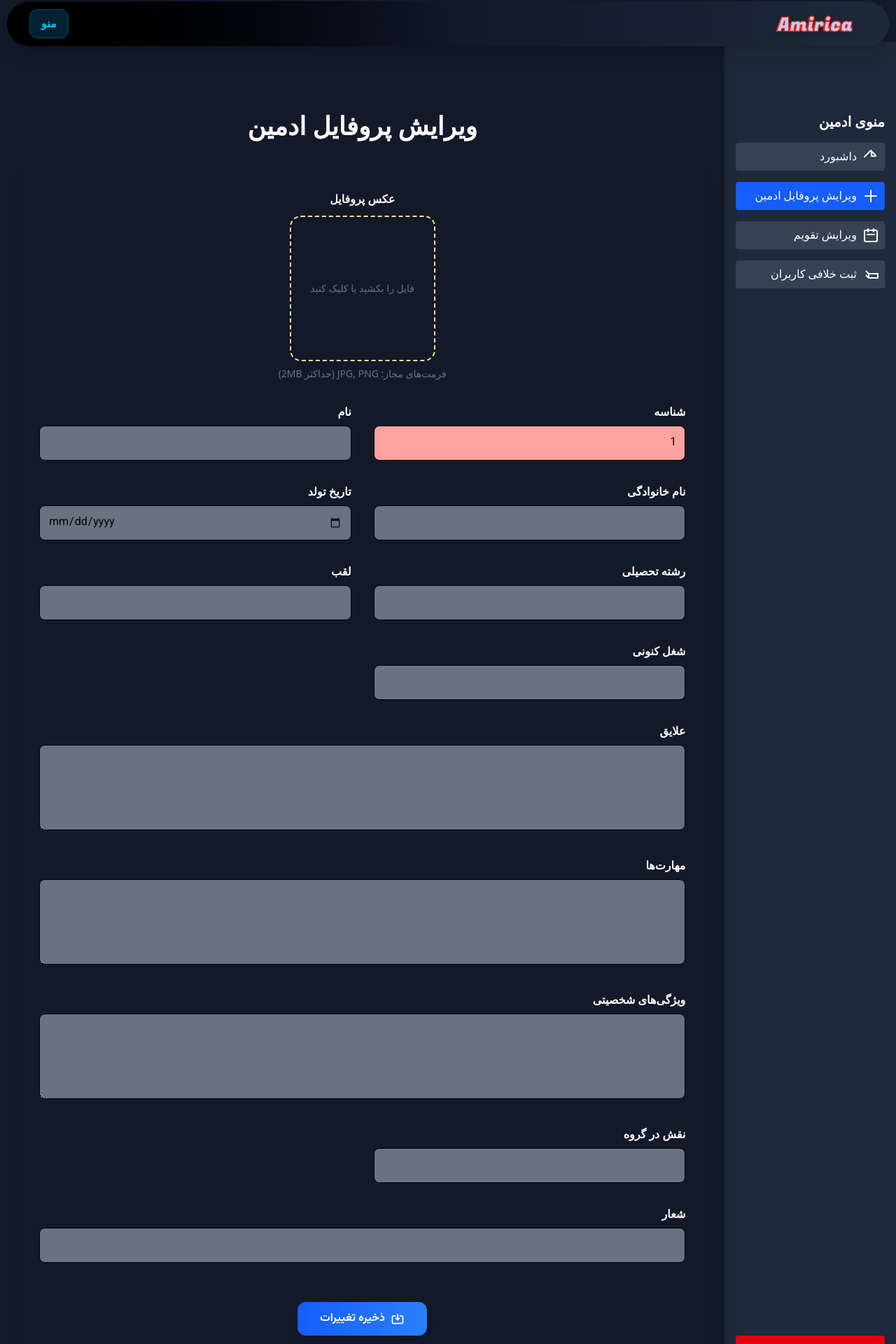
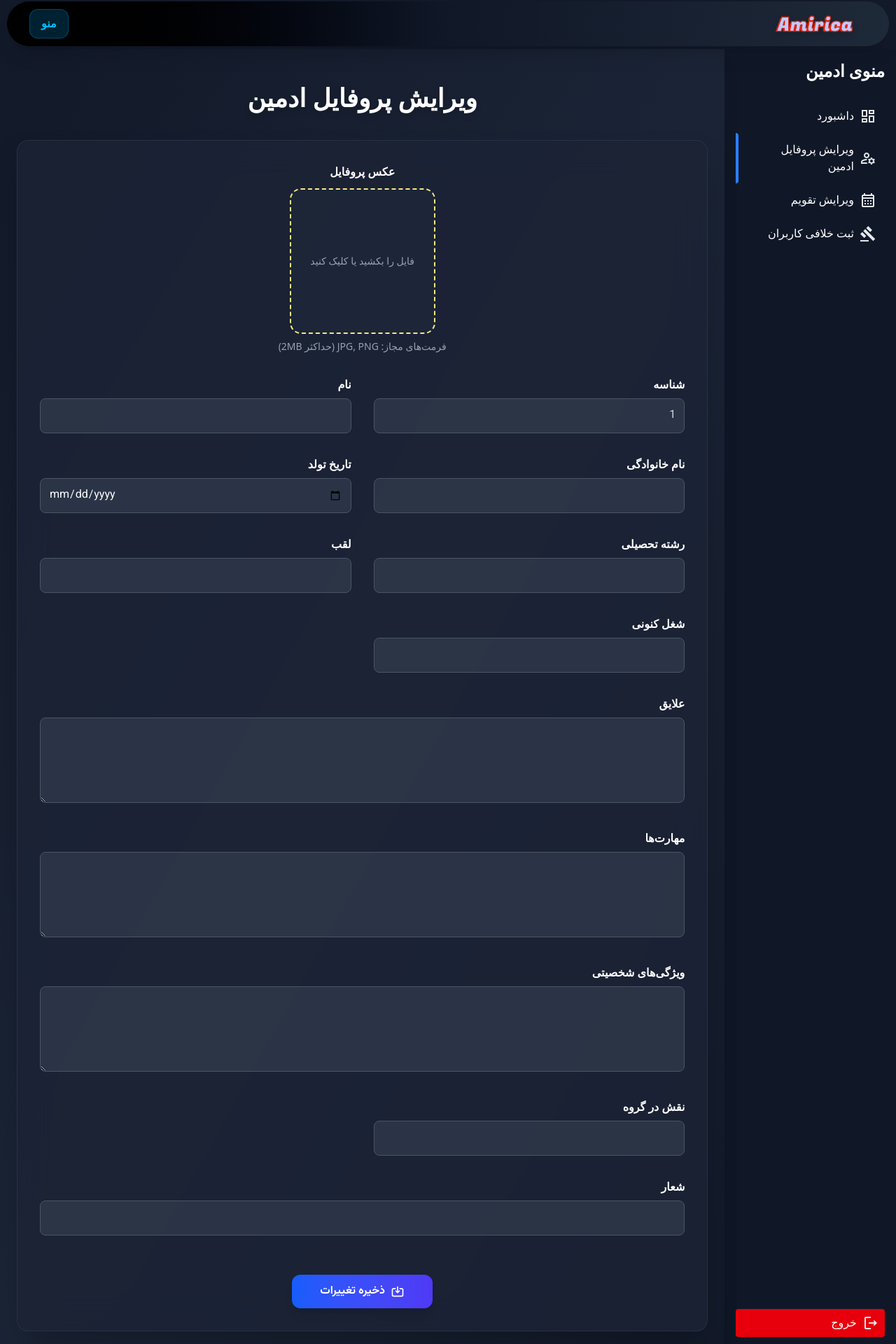
Before and after one commit to HesamPourabbasian/Amirica_front, a Vue app: page /edit-profile-admin in a window 1280 px wide. Shown: the part 10-1930 px from the top of the page at 70% size. Built offline with nearby package versions, Linux system fonts and the light colour scheme; a web font is replaced by a local one.

Commit message:
changed admin  dashboard ui

```diff
--- a/src/components/AdminProfileEdit.vue
+++ b/src/components/AdminProfileEdit.vue
@@ -1,24 +1,30 @@
 <template>
-  <div class="h-[70px] bg-[#121929]"></div>
+  <div class="h-[80px] bg-[#121929]"></div>
 
   <div class="flex">
     <AdminSidebar />
+
+    <!-- Main container -->
     <div
-      class="p-6 bg-[#121929] w-[85%] pt-[100px] shadow-xl font-sans"
+      class="p-6 bg-gradient-to-br from-[#121929] via-[#1b2436] to-[#121929] w-[85%] pt-[50px] min-h-screen shadow-xl font-sans"
       dir="rtl"
     >
-      <h1 class="text-4xl font-extrabold mb-10 text-white text-center">
+      <h1
+        class="text-4xl font-extrabold mb-10 text-white text-center drop-shadow-lg"
+      >
         ویرایش پروفایل ادمین
       </h1>
+
+      <!-- Form card -->
       <form
         @submit.prevent="saveProfile"
-        class="grid grid-cols-1 md:grid-cols-2 gap-8 bg-[#121929] p-8 rounded-2xl shadow-lg"
+        class="grid grid-cols-1 md:grid-cols-2 gap-8 bg-[#1c2436]/80 backdrop-blur-xl p-8 rounded-2xl shadow-2xl border border-gray-700/50"
       >
         <!-- عکس پروفایل -->
         <div class="md:col-span-2 flex flex-col items-center">
           <label class="block text-white font-semibold mb-3">عکس پروفایل</label>
           <div
-            class="relative border-2 border-dashed rounded-2xl p-6 w-52 h-52 flex items-center justify-center cursor-pointer border-amber-200 hover:border-blue-600 transition duration-300"
+            class="relative border-2 border-dashed rounded-2xl p-6 w-52 h-52 flex items-center justify-center cursor-pointer border-amber-200 hover:border-blue-500 transition-all duration-300 bg-[#202a3b]/60"
             @dragover.prevent
             @drop.prevent="handleDrop"
             @click="fileInput.click()"
@@ -34,16 +40,16 @@
               v-if="previewImage"
               :src="previewImage"
               alt="پروفایل"
-              class="w-full h-full object-cover rounded-2xl shadow-md"
+              class="w-full h-full object-cover rounded-2xl shadow-lg"
             />
-            <span v-else class="text-gray-500 text-center text-sm"
-              >فایل را بکشید یا کلیک کنید</span
-            >
+            <span v-else class="text-gray-400 text-center text-sm">
+              فایل را بکشید یا کلیک کنید
+            </span>
           </div>
-          <p v-if="imageError" class="text-red-500 text-sm mt-2">
+          <p v-if="imageError" class="text-red-400 text-sm mt-2">
             {{ imageError }}
           </p>
-          <p class="text-sm text-gray-500 mt-2">
+          <p class="text-sm text-gray-400 mt-2">
             فرمت‌های مجاز: JPG, PNG (حداکثر 2MB)
           </p>
         </div>
@@ -54,22 +60,21 @@
           <input
             v-model="profile.شناسه"
             type="number"
-            class="w-full border rounded-lg p-3 bg-red-300 cursor-not-allowed"
+            class="w-full border border-gray-600 rounded-lg p-3 bg-gray-700/60 text-gray-300 cursor-not-allowed"
             disabled
           />
         </div>
 
-        <!-- نام -->
         <!-- نام -->
         <div>
           <label class="block text-white font-semibold mb-2">نام</label>
           <input
             v-model="profile.نام"
             type="text"
-            class="w-full border bg-gray-500 rounded-lg p-3 focus:ring-2 focus:ring-blue-400 transition"
+            class="w-full border border-gray-600 bg-gray-700/60 text-white rounded-lg p-3 focus:ring-2 focus:ring-blue-400 transition"
             :class="{ 'border-red-500': errors.نام }"
           />
-          <p v-if="errors.نام" class="text-red-500 text-sm mt-1">
+          <p v-if="errors.نام" class="text-red-400 text-sm mt-1">
             {{ errors.نام }}
           </p>
         </div>
@@ -82,10 +87,10 @@
           <input
             v-model="profile.نام_خانوادگی"
             type="text"
-            class="w-full border bg-gray-500 rounded-lg p-3 focus:ring-2 focus:ring-blue-400 transition"
+            class="w-full border border-gray-600 bg-gray-700/60 text-white rounded-lg p-3 focus:ring-2 focus:ring-blue-400 transition"
             :class="{ 'border-red-500': errors.نام_خانوادگی }"
           />
-          <p v-if="errors.نام_خانوادگی" class="text-red-500 text-sm mt-1">
+          <p v-if="errors.نام_خانوادگی" class="text-red-400 text-sm mt-1">
             {{ errors.نام_خانوادگی }}
           </p>
         </div>
@@ -96,7 +101,7 @@
           <input
             v-model="profile.تاریخ_تولد"
             type="date"
-            class="w-full border bg-gray-500 rounded-lg p-3 focus:ring-2 focus:ring-blue-400 transition"
+            class="w-full border border-gray-600 bg-gray-700/60 text-white rounded-lg p-3 focus:ring-2 focus:ring-blue-400 transition"
           />
         </div>
 
@@ -106,79 +111,21 @@
           <input
             v-model="profile.رشته_تحصیلی"
             type="text"
-            class="w-full border bg-gray-500 rounded-lg p-3 focus:ring-2 focus:ring-blue-400 transition"
+            class="w-full border border-gray-600 bg-gray-700/60 text-white rounded-lg p-3 focus:ring-2 focus:ring-blue-400 transition"
           />
         </div>
 
-        <!-- لقب -->
-        <div>
-          <label class="block text-white font-semibold mb-2">لقب</label>
-          <input
-            v-model="profile.لقب"
-            type="text"
-            class="w-full border bg-gray-500 rounded-lg p-3 focus:ring-2 focus:ring-blue-400 transition"
-          />
-        </div>
-
-        <!-- شغل کنونی -->
-        <div>
-          <label class="block text-white font-semibold mb-2">شغل کنونی</label>
-          <input
-            v-model="profile.شغل_کنونی"
-            type="text"
-            class="w-full border bg-gray-500 rounded-lg p-3 focus:ring-2 focus:ring-blue-400 transition"
-          />
-        </div>
-
-        <!-- علایق -->
-        <div class="md:col-span-2">
-          <label class="block text-white font-semibold mb-2">علایق</label>
-          <textarea
-            v-model="profile.علایق"
-            class="w-full border bg-gray-500 rounded-lg p-3 focus:ring-2 focus:ring-blue-400 transition"
-            rows="4"
-          ></textarea>
-        </div>
-
-        <!-- مهارت‌ها -->
-        <div class="md:col-span-2">
-          <label class="block text-white font-semibold mb-2">مهارت‌ها</label>
-          <textarea
-            v-model="profile.مهارت‌ها"
-            class="w-full border bg-gray-500 rounded-lg p-3 focus:ring-2 focus:ring-blue-400 transition"
-            rows="4"
-          ></textarea>
-        </div>
-
-        <!-- ویژگی‌های شخصیتی -->
-        <div class="md:col-span-2">
-          <label class="block text-white font-semibold mb-2"
-            >ویژگی‌های شخصیتی</label
-          >
-          <textarea
-            v-model="profile.ویژگی‌های_شخصیتی"
-            class="w-full border bg-gray-500 rounded-lg p-3 focus:ring-2 focus:ring-blue-400 transition"
-            rows="4"
-          ></textarea>
-        </div>
-
-        <!-- نقش در گروه -->
-        <div>
-          <label class="block text-white font-semibold mb-2">نقش در گروه</label>
-          <input
-            v-model="profile.نقش_در_گروه"
-            type="text"
-            class="w-full border bg-gray-500 rounded-lg p-3 focus:ring-2 focus:ring-blue-400 transition"
-          />
-        </div>
-
-        <!-- شعار -->
-        <div class="md:col-span-2">
-          <label class="block text-white font-semibold mb-2">شعار</label>
-          <input
-            v-model="profile.شعار"
-            type="text"
-            class="w-full border bg-gray-500 rounded-lg p-3 focus:ring-2 focus:ring-blue-400 transition"
+        <!-- سایر فیلدها -->
+        <div v-for="field in fields" :key="field.key" :class="field.class">
+          <label class="block text-white font-semibold mb-2">{{
+            field.label
+          }}</label>
+          <component
+            :is="field.type === 'textarea' ? 'textarea' : 'input'"
+            v-model="profile[field.key]"
+            :type="field.type !== 'textarea' ? 'text' : undefined"
+            :rows="field.type === 'textarea' ? 4 : undefined"
+            class="w-full border border-gray-600 bg-gray-700/60 text-white rounded-lg p-3 focus:ring-2 focus:ring-blue-400 transition"
           />
         </div>
 
@@ -186,7 +133,7 @@
         <div class="md:col-span-2 flex justify-center mt-6">
           <button
             type="submit"
-            class="bg-gradient-to-r from-blue-600 to-blue-500 hover:from-blue-700 hover:to-blue-600 text-white font-semibold px-8 py-3 rounded-xl shadow-lg transition duration-300 ease-in-out flex items-center gap-2 transform hover:scale-105 hover:shadow-2xl"
+            class="bg-gradient-to-r from-blue-600 to-indigo-600 hover:from-blue-700 hover:to-indigo-700 text-white font-semibold px-10 py-3 rounded-xl shadow-lg transition-transform duration-300 ease-in-out flex items-center gap-2 transform hover:scale-105 hover:shadow-2xl"
           >
             <svg
               class="w-5 h-5"
@@ -217,10 +164,7 @@ import AdminSidebar from "@/components/AdminSidebar.vue";
 const fileInput = ref(null);
 const previewImage = ref(null);
 const imageError = ref("");
-const errors = reactive({
-  نام: "",
-  نام_خانوادگی: "",
-});
+const errors = reactive({ نام: "", نام_خانوادگی: "" });
 
 const profile = reactive({
   شناسه: 1,
@@ -234,10 +178,29 @@ const profile = reactive({
   علایق: "",
   مهارت‌ها: "",
   ویژگی‌های_شخصیتی: "",
-  بدهی‌ها: "",
   نقش_در_گروه: "",
   شعار: "",
 });
+
+const fields = [
+  { key: "لقب", label: "لقب" },
+  { key: "شغل_کنونی", label: "شغل کنونی" },
+  { key: "علایق", label: "علایق", type: "textarea", class: "md:col-span-2" },
+  {
+    key: "مهارت‌ها",
+    label: "مهارت‌ها",
+    type: "textarea",
+    class: "md:col-span-2",
+  },
+  {
+    key: "ویژگی‌های_شخصیتی",
+    label: "ویژگی‌های شخصیتی",
+    type: "textarea",
+    class: "md:col-span-2",
+  },
+  { key: "نقش_در_گروه", label: "نقش در گروه" },
+  { key: "شعار", label: "شعار", class: "md:col-span-2" },
+];
 
 const validateForm = () => {
   let isValid = true;
@@ -256,9 +219,8 @@ const validateForm = () => {
 };
 
 const validateImage = (file) => {
-  const maxSize = 2 * 1024 * 1024; // 2MB
+  const maxSize = 2 * 1024 * 1024;
   const allowedTypes = ["image/jpeg", "image/png"];
-
   if (!allowedTypes.includes(file.type)) {
     imageError.value = "فقط فرمت‌های JPG و PNG مجاز هستند";
     return false;
@@ -289,17 +251,15 @@ const handleDrop = (e) => {
 };
 
 const saveProfile = () => {
-  if (!validateForm()) {
-    return;
-  }
+  if (!validateForm()) return;
   console.log("Profile Saved:", profile);
   alert("پروفایل با موفقیت ذخیره شد ✅");
 };
 </script>
 
 <style scoped>
-/* پشتیبانی از فونت فارسی */
 @import url("https://fonts.googleapis.com/css2?family=Vazirmatn:wght@400;700&display=swap");
+
 body,
 input,
 textarea,
--- a/src/components/AdminSidebar.vue
+++ b/src/components/AdminSidebar.vue
@@ -1,82 +1,119 @@
 <template>
-  <div class="w-[20%] sm:w-64 bg-gray-800 text-white flex flex-col p-2 sm:p-4 space-y-4 pt-[100px] sm:pt-0">
-
-    <h2 class="hidden sm:block text-xl font-bold mb-4 text-right pt-[100px]">
+  <div
+    class="w-[15%] sm:w-64 bg-gray-900 text-white flex flex-col p-[5px] sm:p-4 shadow-lg"
+  >
+    <!-- Header only on large screens -->
+    <h2 class="hidden sm:block text-2xl font-bold mb-6 text-right">
       منوی ادمین
     </h2>
 
-    <!-- داشبورد -->
-    <router-link
-        :class="linkClass('/admin')"
-        to="/admin"
+    <!-- Dashboard -->
+    <router-link :class="linkClass('/admin')" to="/admin">
+      <span
+        class="material-icons-outlined text-gray-200 group-hover:text-white transition-colors"
       >
-      <svg xmlns="http://www.w3.org/2000/svg" class="w-6 h-6" fill="none" viewBox="0 0 24 24" stroke="currentColor">
-        <path stroke-linecap="round" stroke-linejoin="round" stroke-width="2" d="M3 12l2-2m0 0l7-7 7 7M13 5v6h6"/>
-      </svg>
-      <span class="hidden sm:inline">داشبورد</span>
+        dashboard
+      </span>
+      <span
+        class="hidden sm:inline ml-3 font-medium group-hover:text-white transition-colors"
+      >
+        داشبورد
+      </span>
+      <span
+        v-if="isActive('/admin')"
+        class="absolute left-0 top-0 h-full w-1 bg-blue-500 rounded-tr rounded-br"
+      ></span>
     </router-link>
 
-    <!-- ویرایش پروفایل -->
+    <!-- Edit Profile -->
     <router-link
       :class="linkClass('/edit-profile-admin')"
       to="/edit-profile-admin"
     >
-      <svg xmlns="http://www.w3.org/2000/svg" class="w-6 h-6" fill="none" viewBox="0 0 24 24" stroke="currentColor">
-        <path stroke-linecap="round" stroke-linejoin="round" stroke-width="2" d="M12 4v16m8-8H4"/>
-      </svg>
-      <span class="hidden sm:inline">ویرایش پروفایل ادمین</span>
+      <span
+        class="material-icons-outlined text-gray-200 group-hover:text-white transition-colors"
+      >
+        manage_accounts
+      </span>
+      <span
+        class="hidden sm:inline ml-3 font-medium group-hover:text-white transition-colors"
+      >
+        ویرایش پروفایل ادمین
+      </span>
+      <span
+        v-if="isActive('/edit-profile-admin')"
+        class="absolute left-0 top-0 h-full w-1 bg-blue-500 rounded-tr rounded-br"
+      ></span>
     </router-link>
 
-    <!-- ویرایش تقویم -->
-    <router-link
-        :class="linkClass('/cal_ed')"
-        to="/cal_ed"
+    <!-- Calendar Edit -->
+    <router-link :class="linkClass('/cal_ed')" to="/cal_ed">
+      <span
+        class="material-icons-outlined text-gray-200 group-hover:text-white transition-colors"
       >
-      <svg xmlns="http://www.w3.org/2000/svg" class="w-6 h-6" fill="none" viewBox="0 0 24 24" stroke="currentColor">
-        <path stroke-linecap="round" stroke-linejoin="round" stroke-width="2" d="M8 7V3m8 4V3m-9 8h10M5 21h14a2 2 0 002-2V7a2 2 0 00-2-2H5a2 2 0 00-2 2v12a2 2 0 002 2z"/>
-      </svg>
-      <span class="hidden sm:inline">ویرایش تقویم</span>
+        calendar_month
+      </span>
+      <span
+        class="hidden sm:inline ml-3 font-medium group-hover:text-white transition-colors"
+      >
+        ویرایش تقویم
+      </span>
+      <span
+        v-if="isActive('/cal_ed')"
+        class="absolute left-0 top-0 h-full w-1 bg-blue-500 rounded-tr rounded-br"
+      ></span>
     </router-link>
 
-    <!-- ثبت خلافی کاربران -->
-    <router-link
-        :class="linkClass('/violations')"
-        to="/violations"
+    <!-- Violations -->
+    <router-link :class="linkClass('/violations')" to="/violations">
+      <span
+        class="material-icons-outlined text-gray-200 group-hover:text-white transition-colors"
       >
-      <svg xmlns="http://www.w3.org/2000/svg" class="w-6 h-6" fill="none" viewBox="0 0 24 24" stroke="currentColor">
-        <path stroke-linecap="round" stroke-linejoin="round" stroke-width="2" d="M9 17v-6h13v6M9 17h13M9 17l-3.5-3.5M9 11L5.5 7.5"/>
-      </svg>
-      <span class="hidden sm:inline">ثبت خلافی کاربران</span>
+        gavel
+      </span>
+      <span
+        class="hidden sm:inline ml-3 font-medium group-hover:text-white transition-colors"
+      >
+        ثبت خلافی کاربران
+      </span>
+      <span
+        v-if="isActive('/violations')"
+        class="absolute left-0 top-0 h-full w-1 bg-blue-500 rounded-tr rounded-br"
+      ></span>
     </router-link>
 
-    <!-- خروج -->
+    <!-- Logout -->
     <router-link
-        :class="[
-          'p-2 rounded flex justify-center sm:justify-start items-center gap-2 mt-auto transition-colors duration-500',
-          'bg-red-600 hover:bg-red-700'
-        ]"
+      class="p-2 rounded flex justify-center sm:justify-start items-center gap-2 mt-auto transition-all duration-300 bg-red-600 hover:bg-red-700 group relative"
       to="/"
     >
-      <svg xmlns="http://www.w3.org/2000/svg" class="w-6 h-6" fill="none" viewBox="0 0 24 24" stroke="currentColor">
-        <path stroke-linecap="round" stroke-linejoin="round" stroke-width="2" d="M17 16l4-4m0 0l-4-4m4 4H7"/>
-      </svg>
-      <span class="hidden sm:inline">خروج</span>
+      <span
+        class="material-icons-outlined text-gray-200 group-hover:text-white transition-colors"
+      >
+        logout
+      </span>
+      <span
+        class="hidden sm:inline ml-3 font-medium group-hover:text-white transition-colors"
+      >
+        خروج
+      </span>
     </router-link>
-
   </div>
 </template>
 
 <script setup>
-import { useRoute } from 'vue-router';
-import { computed } from 'vue';
+import { useRoute } from "vue-router";
+import { computed } from "vue";
 
 const route = useRoute();
 
-const linkClass = (path) => {
-  const isActive = computed(() => route.path === path);
-  return [
-    'p-2 rounded flex justify-center sm:justify-start items-center gap-2 transition-colors duration-500',
-    isActive.value ? 'bg-blue-600' : 'bg-gray-700 hover:bg-gray-600'
+const linkClass = () => [
+  "p-2 sm:p-3 rounded flex justify-center sm:justify-start items-center gap-2 transition-colors duration-300 relative group hover:bg-gray-800",
 ];
-};
+
+const isActive = (path) => computed(() => route.path === path).value;
 </script>
+
+<style>
+@import url("https://fonts.googleapis.com/icon?family=Material+Icons+Outlined");
+</style>
--- a/src/components/calendar_editor.vue
+++ b/src/components/calendar_editor.vue
@@ -1,67 +1,79 @@
 <template>
   <div class="h-[70px] bg-[#121929]"></div>
-  <div class="flex">
+  <div class="flex min-h-screen bg-[#121929] text-white">
+    <!-- Sidebar -->
     <AdminSidebar />
-    <div class="w-[85%] h-[100vh] p-6 pt-[100px] bg-[#121929]">
-      <!-- عنوان -->
-      <h2 class="text-2xl text-amber-50 font-bold mb-6 text-center">ویرایش تقویم</h2>
 
-      <!-- فرم افزودن ایونت -->
-<!-- فرم افزودن ایونت -->
+    <!-- Main Content -->
+    <div class="flex-1 p-6 pt-[100px]">
+      <!-- Title -->
+      <h2
+        class="text-3xl font-extrabold mb-8 text-center bg-gradient-to-r from-indigo-400 to-pink-400 bg-clip-text text-transparent"
+      >
+        ویرایش تقویم
+      </h2>
+
+      <!-- Event Form -->
       <div
-  class="bg-white shadow-md w-full sm:w-[80%] md:w-[50%] rounded-2xl p-6 mb-8 mx-auto"
+        class="bg-white text-gray-800 shadow-xl w-full sm:w-[80%] md:w-[50%] rounded-2xl p-6 mb-10 mx-auto transition hover:shadow-2xl"
       >
-  <label class="block mb-4">
-    <span class="text-gray-700">تاریخ ایونت</span>
+        <label class="block mb-5">
+          <span class="text-gray-700 font-semibold">📅 تاریخ ایونت</span>
           <input
             v-model="newEvent.date"
             type="date"
-      class="mt-2 w-full rounded-xl border-gray-300 shadow-sm focus:border-indigo-500 focus:ring-indigo-500"
+            class="mt-2 w-full rounded-xl border-gray-300 shadow-sm focus:border-indigo-500 focus:ring-indigo-500 px-3 py-2"
           />
         </label>
 
-  <label class="block mb-4">
-    <span class="text-gray-700">نام ایونت</span>
+        <label class="block mb-5">
+          <span class="text-gray-700 font-semibold">📝 نام ایونت</span>
           <input
             v-model="newEvent.title"
             type="text"
             placeholder="مثلاً جلسه هفتگی"
-      class="mt-2 w-full rounded-xl border-gray-300 shadow-sm focus:border-indigo-500 focus:ring-indigo-500"
+            class="mt-2 w-full rounded-xl border-gray-300 shadow-sm focus:border-indigo-500 focus:ring-indigo-500 px-3 py-2"
           />
         </label>
 
         <button
           @click="addEvent"
-    class="w-full py-2 bg-indigo-600 text-white rounded-xl hover:bg-indigo-700 transition"
+          class="w-full py-3 bg-gradient-to-r from-indigo-600 to-purple-600 text-white font-bold rounded-xl hover:scale-[1.02] active:scale-95 transition"
         >
           ثبت ایونت
         </button>
       </div>
 
-<!-- لیست ایونت‌ها -->
+      <!-- Events List -->
       <div
-  class="bg-gray-50 p-4 rounded-2xl shadow-md w-full sm:w-[80%] md:w-[50%] mx-auto"
+        class="bg-white text-gray-800 p-6 rounded-2xl shadow-xl w-full sm:w-[80%] md:w-[50%] mx-auto"
       >
-  <h3 class="text-xl font-semibold mb-4">ایونت‌های ثبت شده</h3>
-  <ul v-if="events.length" class="space-y-3">
+        <h3 class="text-xl font-bold mb-5 text-indigo-700">
+          📌 ایونت‌های ثبت شده
+        </h3>
+        <ul v-if="events.length" class="space-y-4">
           <li
             v-for="(event, index) in events"
             :key="index"
-      class="flex flex-col sm:flex-row justify-between items-start sm:items-center bg-white rounded-xl p-3 shadow-sm"
+            class="flex flex-col sm:flex-row justify-between items-start sm:items-center bg-gray-50 border border-gray-200 rounded-xl p-4 shadow-sm hover:shadow-md transition"
           >
             <div class="mb-2 sm:mb-0">
-        <p class="font-medium">{{ event.title }}</p>
+              <p class="font-semibold text-lg text-gray-900">
+                {{ event.title }}
+              </p>
               <p class="text-sm text-gray-500">تاریخ: {{ event.date }}</p>
             </div>
             <button
               @click="removeEvent(index)"
-        class="text-red-500 hover:text-red-700"
+              class="text-red-500 hover:text-red-600 font-medium"
             >
-        حذف
+              ✖ حذف
             </button>
           </li>
         </ul>
-  <p v-else class="text-gray-500 text-center">هیچ ایونتی ثبت نشده است.</p>
+        <p v-else class="text-gray-500 text-center italic">
+          هیچ ایونتی ثبت نشده است.
+        </p>
       </div>
     </div>
   </div>
@@ -96,7 +108,6 @@ export default {
 <style scoped>
 body {
   direction: rtl;
-  font-family: sans-serif;
+  font-family: "Vazirmatn", sans-serif;
 }
-
 </style>
```
Also changed, not shown: src/components/AdminDashboard.vue (+56 -25 lines), src/components/violations.vue (+7 -9 lines). Lines whose indentation alone changed are shown as unchanged.
